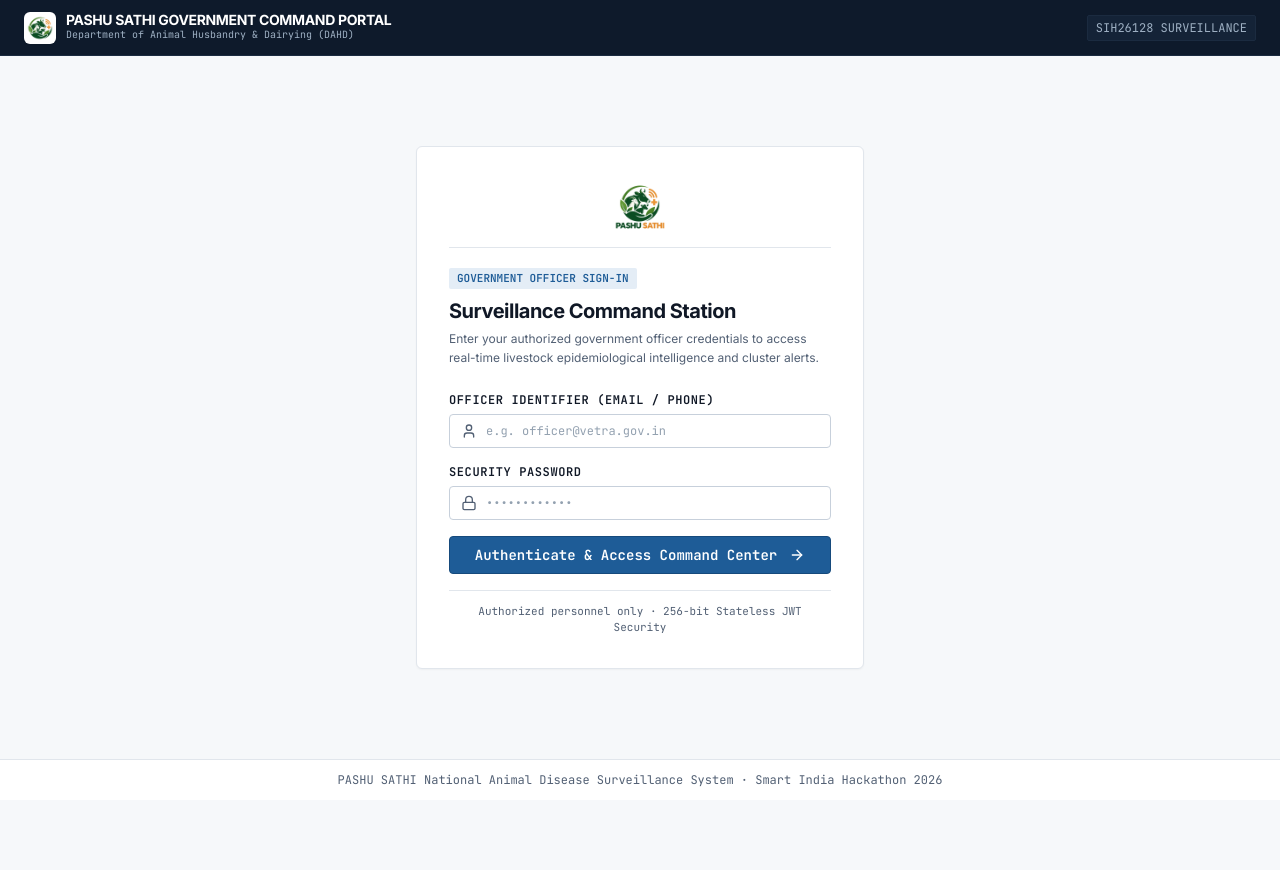
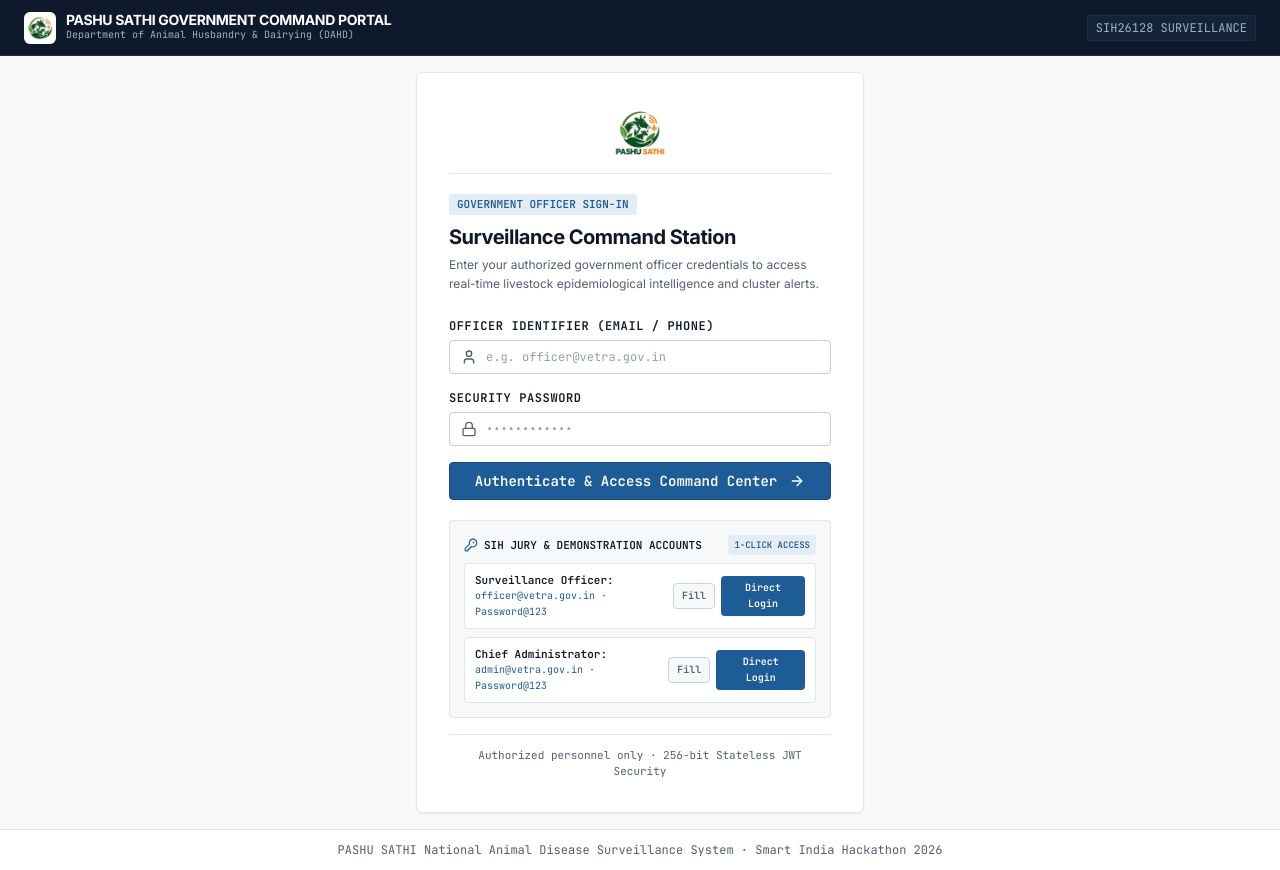
Before and after one commit to omrajput14/pashu-sathi, a React (Vite) app: page / in a window 1280 px wide. Before the commit the page ends 800 px from the top, so only its background shows below. Built offline with nearby package versions, Linux system fonts and the light colour scheme; no server answers.

Commit message:
feat(auth): enable SIH jury direct access & demo account quick-fill table
- Restore always-visible SIH Jury & Demonstration Accounts card
- Provide 1-click Direct Login and Fill for Surveillance Officer and Chief Admin
- Add seamless offline/firewall fallback to demo mode on network block

```diff
--- a/src/pages/LoginPage.tsx
+++ b/src/pages/LoginPage.tsx
@@ -1,5 +1,5 @@
 import React, { useState } from 'react';
-import { Lock, User, AlertCircle, ArrowRight, LogIn } from 'lucide-react';
+import { Lock, User, AlertCircle, ArrowRight, LogIn, KeyRound } from 'lucide-react';
 import { useAuth } from '../core/context/AuthContext';
 import { Button } from '../components/ui/Button';
 
@@ -27,6 +27,18 @@
     await signIn(identifier.trim(), password);
   };
 
+  const handleFillDemo = (id: string, pw: string) => {
+    setIdentifier(id);
+    setPassword(pw);
+    setError(null);
+  };
+
+  const handleDirectLogin = async (id: string, pw: string) => {
+    setIdentifier(id);
+    setPassword(pw);
+    await signIn(id, pw);
+  };
+
   const signIn = async (id: string, pw: string) => {
     setError(null);
     setIsSubmitting(true);
@@ -34,6 +46,15 @@
     try {
       await login({ identifier: id, password: pw });
     } catch (err: any) {
+      if (err?.code === 'ERR_NETWORK' || !err?.response) {
+        try {
+          localStorage.setItem('vetra_demo_mode', 'true');
+          await login({ identifier: id, password: pw });
+          return;
+        } catch {
+          // fallback
+        }
+      }
       const serverMsg =
         err?.response?.data?.message ||
         err?.response?.data?.error?.message ||
@@ -160,27 +181,69 @@
             </Button>
           </form>
 
-          {JURY_ACCESS && (
-            <div className="mt-4 p-3 bg-[#E4EDF6] border border-[#C3D6EA] rounded-[4px]">
-              <p className="text-[11px] font-mono uppercase font-semibold text-[#1E5C97] mb-1">
-                SIH 2026 Jury Access
-              </p>
-              <p className="text-xs text-[#526074] mb-2.5 leading-relaxed">
-                Evaluators can enter the live Command Center directly. No credentials needed.
-              </p>
-              <Button
-                type="button"
-                variant="secondary"
-                size="md"
-                className="w-full font-semibold font-mono"
-                isLoading={isSubmitting}
-                onClick={() => signIn(JURY_ID!, JURY_PASSWORD!)}
-              >
-                <LogIn className="w-4 h-4" />
-                <span>Direct Login</span>
-              </Button>
+          {/* SIH 2026 Jury Access & Demonstration Officer Accounts */}
+          <div className="mt-5 p-3.5 bg-[#F6F8FA] border border-[#E1E6EC] rounded-[4px] text-xs font-mono text-[#526074]">
+            <div className="text-[11px] font-semibold text-[#101826] uppercase mb-2 flex items-center justify-between">
+              <span className="flex items-center gap-1.5">
+                <KeyRound className="w-3.5 h-3.5 text-[#1E5C97]" />
+                <span>SIH Jury & Demonstration Accounts</span>
+              </span>
+              <span className="text-[9px] bg-[#E4EDF6] text-[#1E5C97] px-1.5 py-0.5 rounded font-bold">
+                1-CLICK ACCESS
+              </span>
             </div>
-          )}
+            <div className="flex flex-col gap-2 text-[11px]">
+              <div className="flex items-center justify-between bg-white px-2.5 py-2 rounded border border-[#E1E6EC]">
+                <div>
+                  <span className="text-[#101826] font-semibold">Surveillance Officer:</span>
+                  <div className="text-[#1E5C97] text-[10px]">officer@vetra.gov.in · Password@123</div>
+                </div>
+                <div className="flex items-center gap-1.5">
+                  <button
+                    type="button"
+                    disabled={isSubmitting}
+                    onClick={() => handleFillDemo('officer@vetra.gov.in', 'Password@123')}
+                    className="text-[10px] bg-[#F6F8FA] text-[#526074] border border-[#C7D0DB] px-2 py-1 rounded font-semibold hover:bg-[#E1E6EC] transition-colors cursor-pointer"
+                  >
+                    Fill
+                  </button>
+                  <button
+                    type="button"
+                    disabled={isSubmitting}
+                    onClick={() => handleDirectLogin('officer@vetra.gov.in', 'Password@123')}
+                    className="text-[10px] bg-[#1E5C97] text-white px-2.5 py-1 rounded font-semibold hover:bg-[#164877] transition-colors cursor-pointer shadow-sm"
+                  >
+                    Direct Login
+                  </button>
+                </div>
+              </div>
+
+              <div className="flex items-center justify-between bg-white px-2.5 py-2 rounded border border-[#E1E6EC]">
+                <div>
+                  <span className="text-[#101826] font-semibold">Chief Administrator:</span>
+                  <div className="text-[#1E5C97] text-[10px]">admin@vetra.gov.in · Password@123</div>
+                </div>
+                <div className="flex items-center gap-1.5">
+                  <button
+                    type="button"
+                    disabled={isSubmitting}
+                    onClick={() => handleFillDemo('admin@vetra.gov.in', 'Password@123')}
+                    className="text-[10px] bg-[#F6F8FA] text-[#526074] border border-[#C7D0DB] px-2 py-1 rounded font-semibold hover:bg-[#E1E6EC] transition-colors cursor-pointer"
+                  >
+                    Fill
+                  </button>
+                  <button
+                    type="button"
+                    disabled={isSubmitting}
+                    onClick={() => handleDirectLogin('admin@vetra.gov.in', 'Password@123')}
+                    className="text-[10px] bg-[#1E5C97] text-white px-2.5 py-1 rounded font-semibold hover:bg-[#164877] transition-colors cursor-pointer shadow-sm"
+                  >
+                    Direct Login
+                  </button>
+                </div>
+              </div>
+            </div>
+          </div>
 
           <div className="mt-4 pt-3 border-t border-[#E1E6EC] text-[11px] font-mono text-[#526074] text-center">
             <p>Authorized personnel only · 256-bit Stateless JWT Security</p>
```
